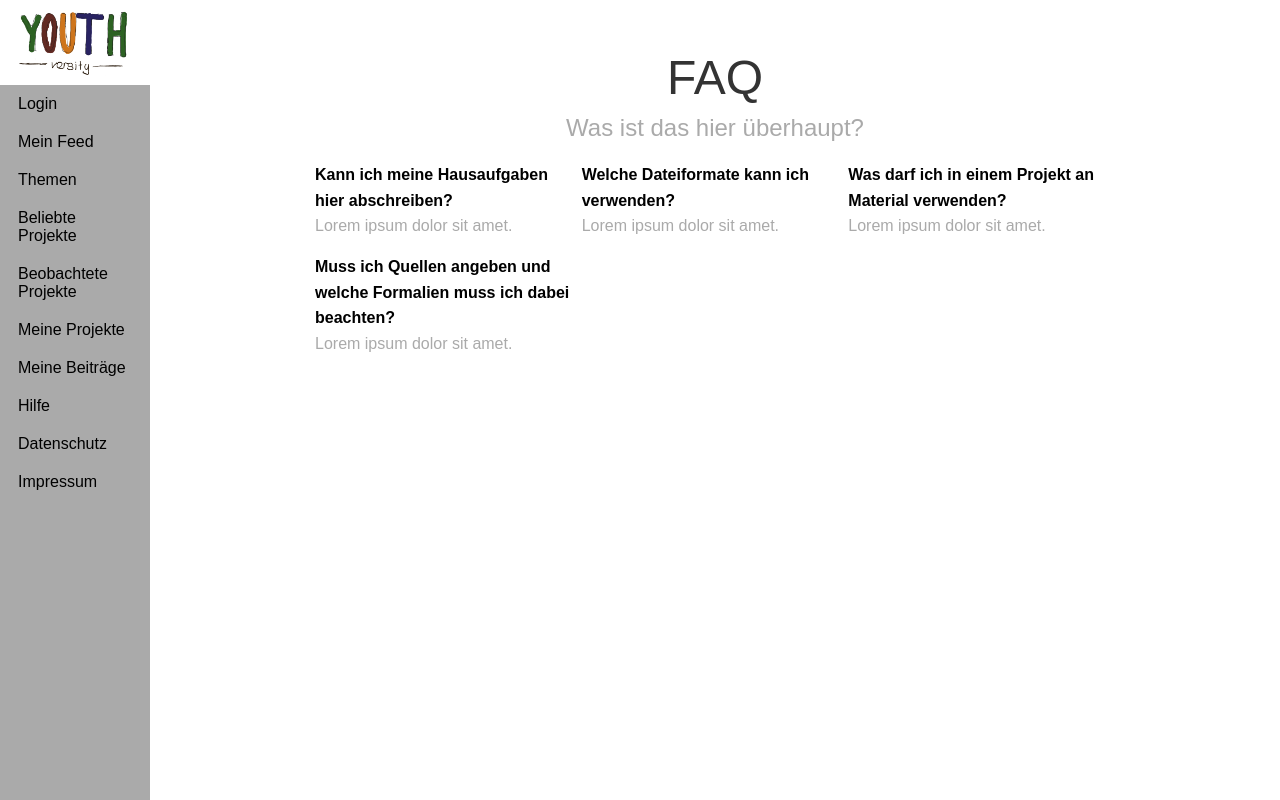
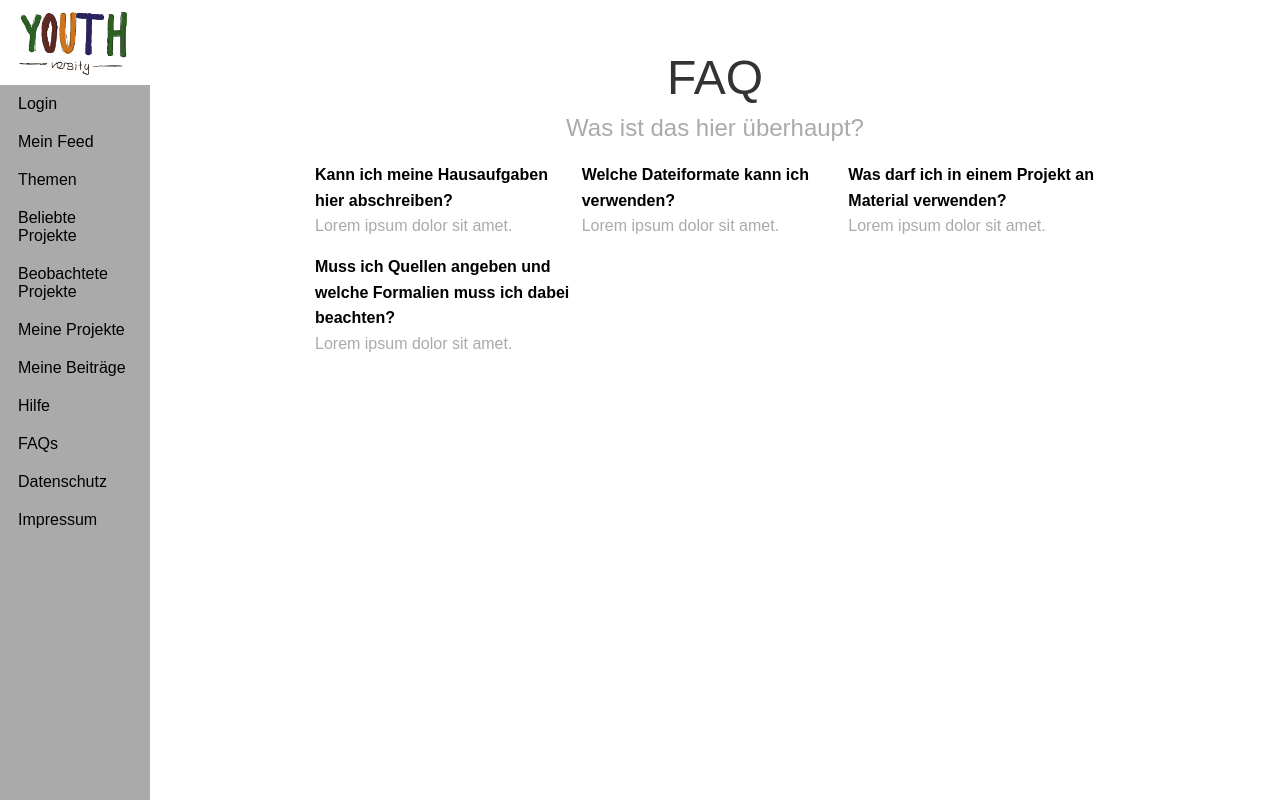
Before and after one commit to 61a58e50be/youthversity, a Django app: page /faq/ in a window 1280 px wide. Run offline with Django 3.2, Linux system fonts and the light colour scheme.

Commit message:
adde faq link

```diff
--- a/youthversity/backend/templates/base.html
+++ b/youthversity/backend/templates/base.html
@@ -37,7 +37,7 @@
             <!-- <li class="pure-menu-item menu-item-divided pure-menu-selected">
                 <a href="#" class="pure-menu-link">Services</a>
             </li> -->
-
+            <li class="pure-menu-item"><a href="{% url 'faq' %}" class="pure-menu-link">FAQs</a></li>
             <li class="pure-menu-item"><a href="{% url 'privacy' %}" class="pure-menu-link">Datenschutz</a></li>
             <li class="pure-menu-item"><a href="{% url 'imprint' %}" class="pure-menu-link">Impressum</a></li>
         </ul>
```
